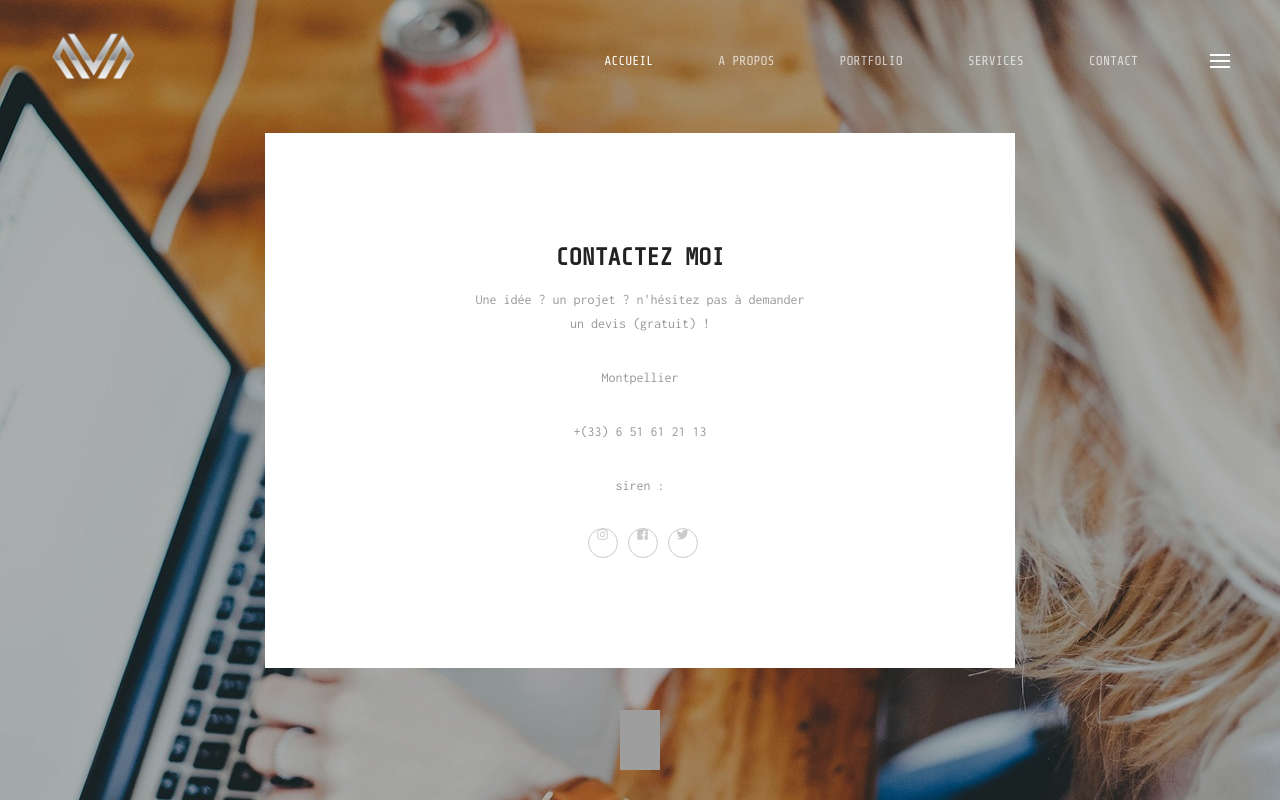
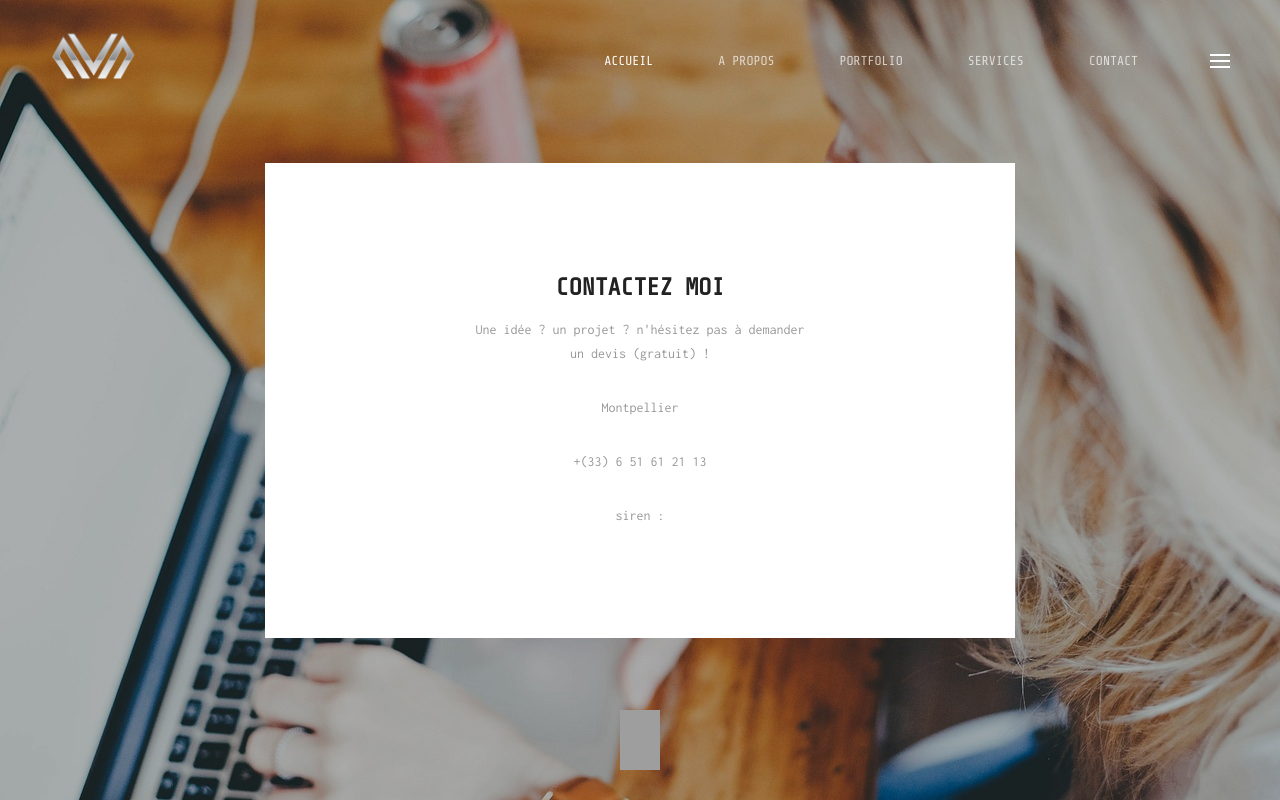
Before and after one commit to Trapper1622/freelance_site, a PHP site: page /contact.php in a window 1280 px wide. Shown: the top 800 px of the page. Run offline with PHP 8.4, Linux system fonts and the light colour scheme; some libraries are stand-ins or nearby versions; some web fonts are replaced; grey boxes are pictures that could not be loaded.

Commit message:
change social

```diff
--- a/contact.php
+++ b/contact.php
@@ -37,14 +37,6 @@
 
                     <div class="simple-article grey">
                       siren :
-                    </div>
-
-                    <div class="empty-space col-xs-b15 col-sm-b30"></div>
-
-                    <div class="follow style-4">
-                      <a class="entry" href="#"><i class="fab fa-instagram"></i></a>
-                      <a class="entry" href="#"><i class="fab fa-facebook"></i></a>
-                      <a class="entry" href="#"><i class="fab fa-twitter"></i></a>
                     </div>
 
                     <div class="empty-space col-xs-b55 col-sm-b110"></div>
--- a/css/style.css
+++ b/css/style.css
@@ -620,11 +620,7 @@ footer.light .copyright a{color: #222;}
 .follow .entry{width: 30px; height: 30px; text-align: center; color: #6f6f6f; border-radius: 50%; -webkit-border-radius: 50%; display: inline-block; margin: 0 5px; position: relative; border: 1px transparent solid; background: #111; font-size: 12px; vertical-align: bottom;}
 .follow .entry:last-child{margin-right: 0;}
 .follow .entry .fa{position: relative; line-height: 28px;}
-.follow .entry:before{position: absolute; border-radius: 50%; -webkit-border-radius: 50%; left: -2px; top: -2px; right: -2px; bottom: -2px; content: ""; background: #fff; transform: scale(0); -webkit-transform: scale(0);}
-.follow .entry:hover:before{transform: scale(1); -webkit-transform: scale(1);}
-.follow .entry:hover{color: #111;}
 .follow.style-1 .entry{color: #989898; background: none;}
-.follow.style-1 .entry:hover{color: #fff;}
 .follow.style-1 .entry:before{background: #989898;}
 .follow.style-1 .title{color: #222;}
 .follow.style-2 .entry{color: #9b9ca0; background: none; border-color: #9b9ca0;}
--- a/template.php
+++ b/template.php
@@ -83,7 +83,7 @@
                 <p>Téléphone: <a class="mouseover-simple" href="tel:+0009872251" style="color: #fff;"><b>06 51 61 21 13</b></a></p>
               </div>
               <div class="empty-space col-xs-b15"></div>
-              <div class="follow style-3">
+              <div class="follow style-1">
                 <a href="https://www.linkedin.com/in/tristan-broch/" target="_blank" class="entry"><i class="fab fa-linkedin"></i></a>
                 <a href="#" target="_blank" class="entry"><i class="fab fa-facebook"></i></a>
                 <a href="https://twitter.com/BrochTristan" target="_blank" class="entry"><i class="fab fa-twitter"></i></a>
```
